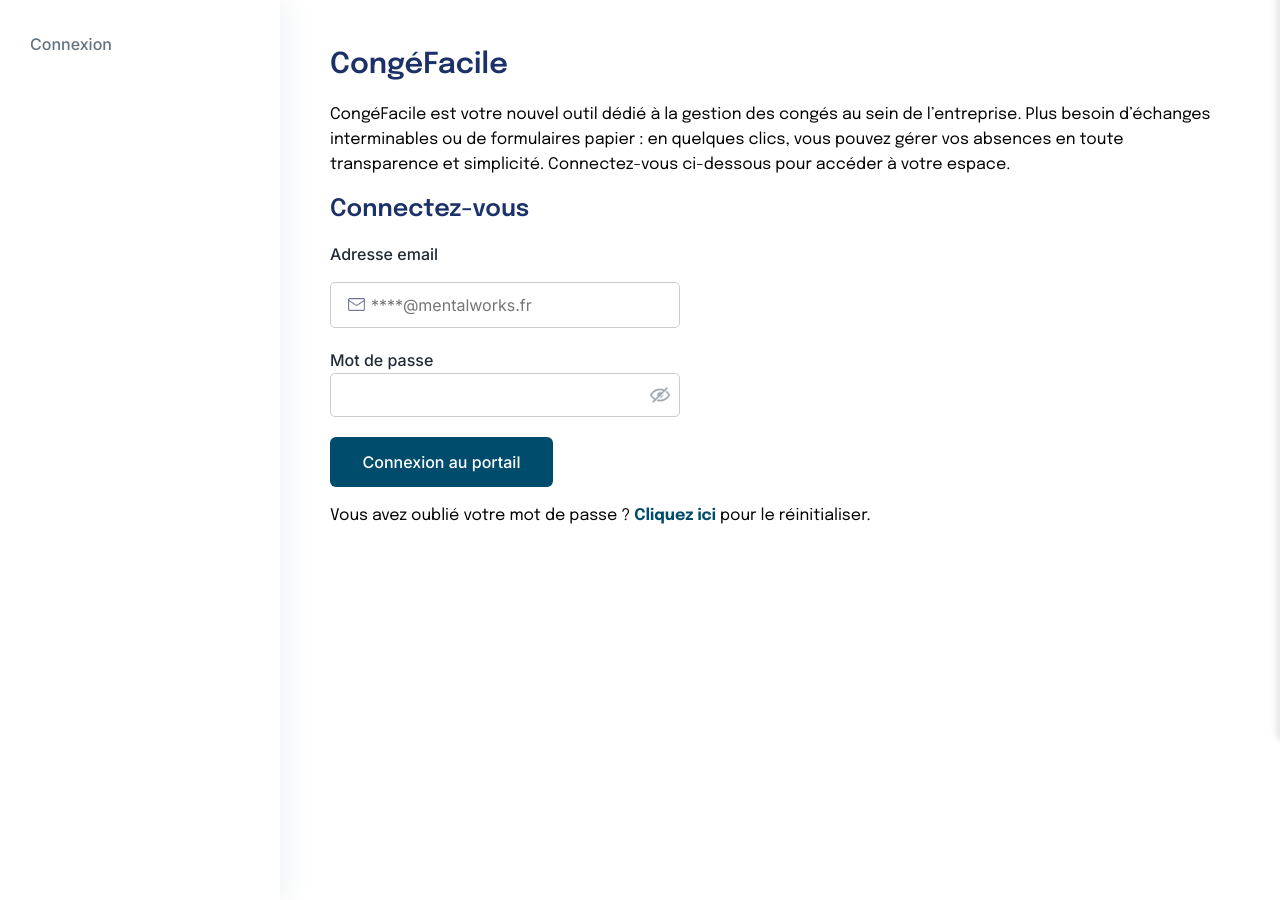
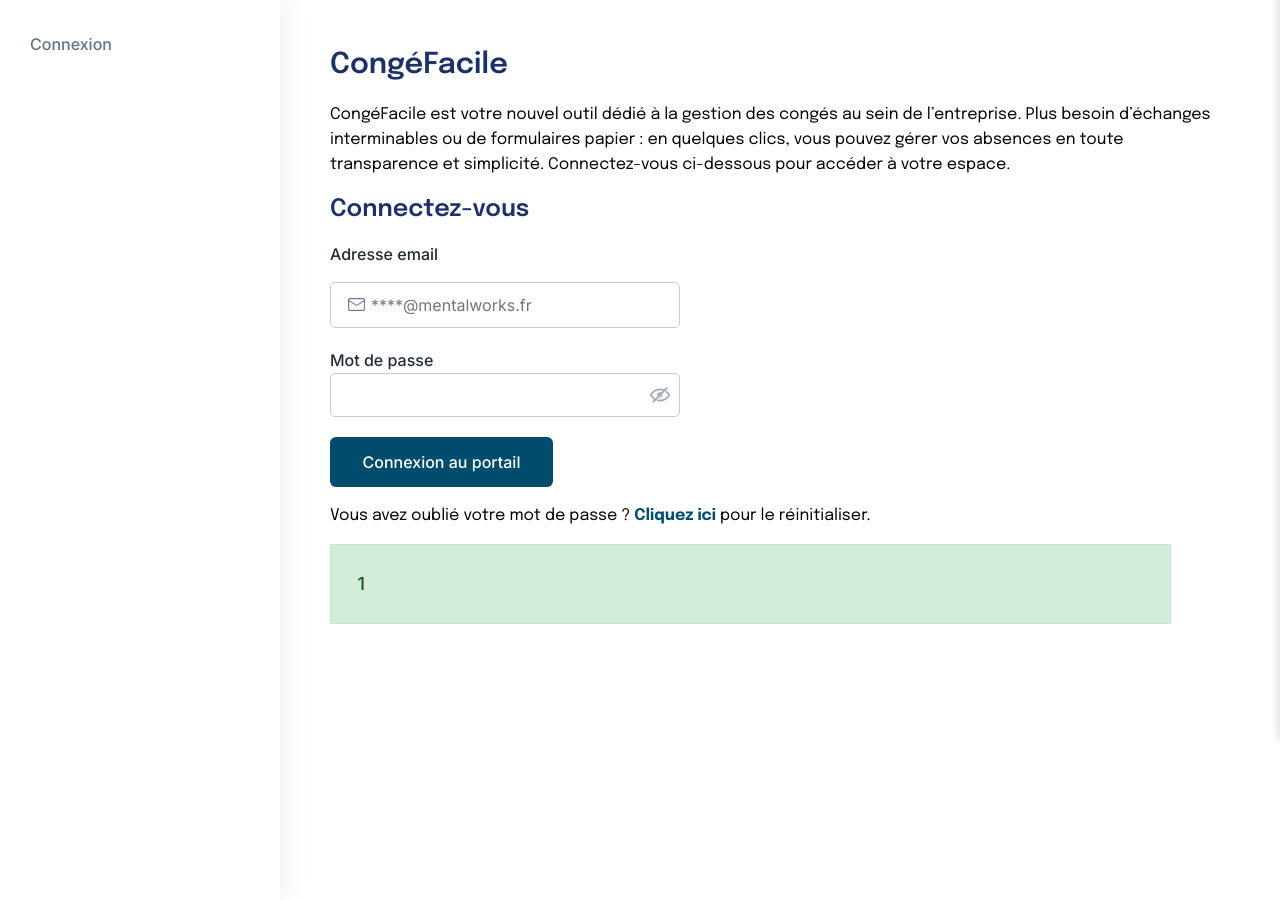
Before and after one commit to Reyan403/Projet-cong-facile, a PHP site: page / in a window 1280 px wide. Shown: the part 98-998 px from the top of the page. Run offline with PHP 8.4, Linux system fonts and the light colour scheme; the visitor is signed in with stand-in values (Sample User, id 1).

Commit message:
Message-déconnexion fait

```diff
--- a/index.php
+++ b/index.php
@@ -1,6 +1,17 @@
 <?php
     include 'includes/db.php';
     include 'includes/connexion.php';
+
+    // Vérifie si le cookie `logout_message` existe et stocke son contenu
+    $alerte = null;
+    if (isset($_COOKIE['logout_message'])) {
+        $alerte = [
+            'type' => 'success',
+            'message' => $_COOKIE['logout_message']
+        ];
+        // Supprime le cookie après lecture
+        setcookie("logout_message", "", time() - 3600, "/");
+    }
 ?>
 
 <!DOCTYPE html>
@@ -73,6 +84,11 @@
                 <p>
                     Vous avez oublié votre mot de passe ? <a href="#" class="mdp-forgot"><strong>Cliquez ici</strong></a> pour le réinitialiser.
                 </p>
+                <?php
+                    if ($alerte):
+                        echo "<div class='message green'>{$alerte['message']}</div>";
+                    endif;
+                ?>
             </div>
         </div>
     </section>
--- a/style.css
+++ b/style.css
@@ -269,31 +269,17 @@ button[type="submit"] {
     margin-left: 10px;
 }
 
-/* Style pour le message */
-.message {
-    padding: 15px;
-    margin: 20px 0;
-    text-align: center;
-    font-size: 16px;
-    border-radius: 5px;
-    width: 100%;
-    max-width: 600px;
-    margin: 20px auto;
+/* Message de succès (vert) */
+.message.green {
+    background-color: #d4edda;
+    color: #155724;
+    border: 1px solid #c3e6cb;
+    font-size: 18px;
+    font-family: 'Inter';
+    font-weight: 500;
+    width: 89%;
+    padding: 3%;
 }
-
-/* Style pour un message de succès */
-.message.success {
-    background-color: #4CAF50;  /* Vert */
-    color: white;
-}
-
-/* Style pour un message d'erreur */
-.message.error {
-    background-color: #f44336;  /* Rouge */
-    color: white;
-}
-
-
 
 @media screen and (max-width: 940px) {
     .sidebar{
```
Also changed, not shown: deconnexion.php (+4 -7 lines), includes/message-deconnexion.php (+9 -10 lines).
